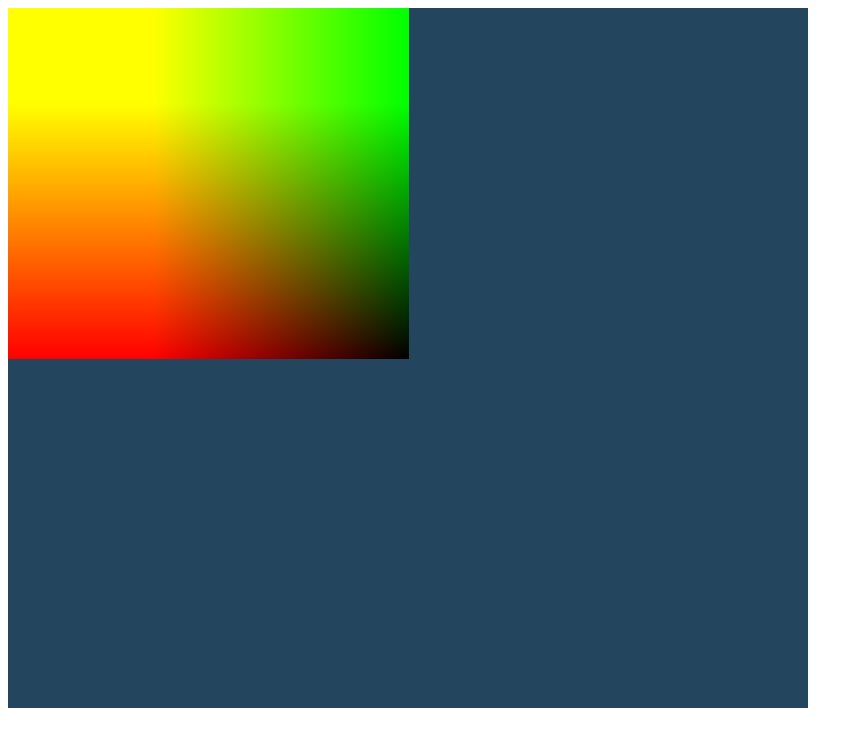
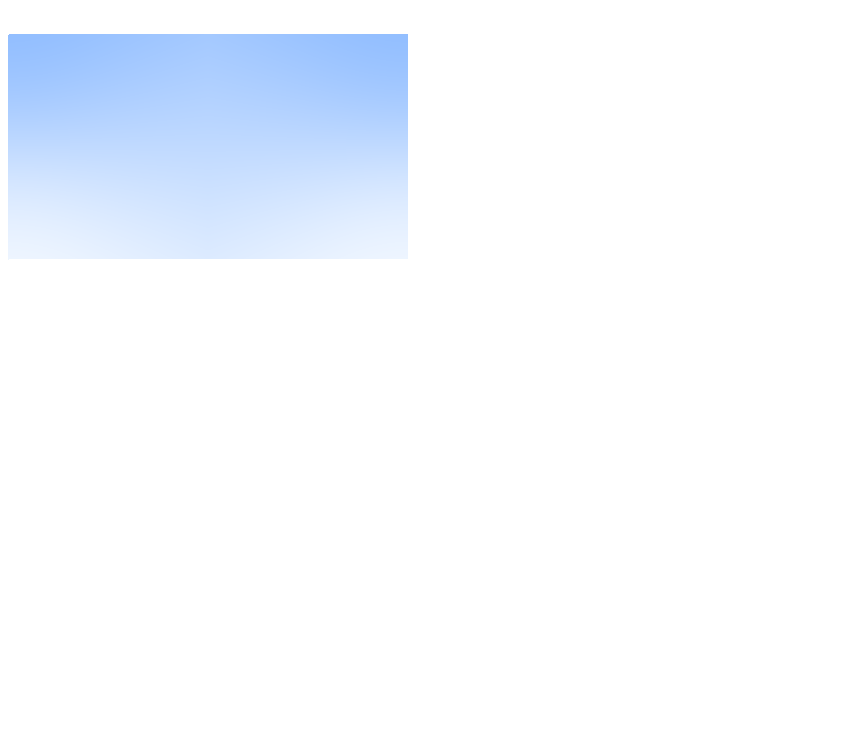
Before and after one commit to 17ya/RayTracing, a website with bundled scripts: page index.html in a window 1280 px wide. Shown: the whole page, without its empty margins (0-863 px from the left). Built offline with nearby package versions, Linux system fonts and the light colour scheme.

Commit message:
feature: Sending Rays Into the Scene

```diff
--- a/dist/index.html
+++ b/index.html
@@ -7,5 +7,5 @@
     <title>101</title>
   </head>
   <body></body>
-  <script src="./index.js" type="module"></script>
+  <script src="dist/index.js" type="module"></script>
 </html>
--- a/index.ts
+++ b/index.ts
@@ -1,11 +1,69 @@
-import { PPM } from "./src/PPM.js";
-import Scene from "./src/Scene.js";
+// import Color from "./Color.js";
 
-const scene = new Scene(800, 700, [35, 69, 94, 255]);
+import Scene from "./other/Scene.js";
+import Color from "./src/Color.js";
+import { Ray } from "./src/Ray.js";
+import Vector from "./src/Vector.js";
 
-// alert(1);
+const scene = new Scene(400, 500, [255, 255, 255, 255]);
 
-// scene.setLine(-400, 0, 400, 0, [0, 0, 0, 255]);
-// scene.setLine(0, 350, 0, -350, [0, 0, 0, 255]);
+const rayColor = (r: Ray) => {
+  const unitDirection = r.direction.unit();
+  const t = 0.5 * (unitDirection.y + 1.0);
+  const a = new Color(1.0, 1.0, 1.0).toVector();
+  const b = new Color(0.5, 0.7, 1.0).toVector();
+  //线性插值
+  return a.multiply(1.0 - t).add(b.multiply(t));
+};
 
-PPM(scene);
+//Image
+const aspect_ratio = 16.0 / 9.0;
+const image_width = 400;
+const image_height = image_width / aspect_ratio;
+
+//Camera
+const viewport_height = 2.0;
+const viewport_width = aspect_ratio * viewport_height;
+const focal_length = 1.0;
+
+const origin = new Vector(0, 0, 0);
+const horizontal = new Vector(viewport_width, 0, 0);
+const vertical = new Vector(0, viewport_height, 0);
+
+//视口左下角的坐标
+const lower_left_corner = origin
+  .subtract(horizontal.divide(2))
+  .subtract(vertical.divide(2))
+  .subtract(new Vector(0, 0, focal_length));
+
+const imageData = scene.getImageData();
+
+for (let j = image_height - 1; j >= 0; --j) {
+  for (let i = 0; i < image_width; ++i) {
+    const u = i / (image_width - 1);
+    const v = j / (image_height - 1);
+
+    const direction = lower_left_corner
+      .add(horizontal.multiply(u))
+      .add(vertical.multiply(v))
+      .subtract(origin);
+
+    const pixel_color = rayColor(new Ray(origin, direction));
+
+    const offset = scene.getOffset(i, j);
+
+    const color = [
+      pixel_color.x * 255.999,
+      pixel_color.y * 255.999,
+      pixel_color.z * 255.999,
+      255,
+    ];
+
+    for (let k = 0; k < color.length; k++) {
+      //@ts-ignore
+      imageData.data[offset + k] = color[k];
+    }
+  }
+}
+//@ts-ignore
+scene.render(imageData);
--- /dev/null
+++ b/src/Color.ts
@@ -0,0 +1,15 @@
+import Vector from "./Vector.js";
+
+class Color {
+  constructor(
+    public r: number = 0,
+    public g: number = 0,
+    public b: number = 0
+  ) {}
+
+  toVector = (): Vector => {
+    return new Vector(this.r, this.g, this.b);
+  };
+}
+
+export default Color;
--- /dev/null
+++ b/src/Ray.ts
@@ -0,0 +1,23 @@
+import Vector3 from "./Vector.js";
+
+export class Ray {
+  time: number;
+
+  constructor(
+    public origin: Vector3,
+    public direction: Vector3,
+    options: { time?: number } = {}
+  ) {
+    this.time = options.time || 1;
+  }
+
+  pointAtParameter(t: number = 1) {
+    const direction = this.direction;
+    const origin = this.origin;
+    return origin.add(direction.multiply(t));
+  }
+
+  unitDirection() {
+    return this.direction.unit();
+  }
+}
--- /dev/null
+++ b/src/Vector.ts
@@ -0,0 +1,107 @@
+class Vector {
+  public x: number;
+  public y: number;
+  public z: number;
+
+  constructor(x: number, y: number, z: number) {
+    this.x = x;
+    this.y = y;
+    this.z = z;
+  }
+
+  negative = () => {
+    return new Vector(-this.x, -this.y, -this.z);
+  };
+
+  add = (v: Vector | number) => {
+    if (v instanceof Vector) {
+      return new Vector(this.x + v.x, this.y + v.y, this.z + v.z);
+    }
+    return new Vector(this.x + v, this.y + v, this.z + v);
+  };
+
+  subtract = (v: Vector | number) => {
+    if (v instanceof Vector) {
+      return new Vector(this.x - v.x, this.y - v.y, this.z - v.z);
+    }
+    return new Vector(this.x - v, this.y - v, this.z - v);
+  };
+
+  multiply = (v: Vector | number) => {
+    if (v instanceof Vector) {
+      return new Vector(this.x * v.x, this.y * v.y, this.z * v.z);
+    }
+    return new Vector(this.x * v, this.y * v, this.z * v);
+  };
+
+  divide = (v: Vector | number) => {
+    if (v instanceof Vector) {
+      return new Vector(
+        this.x / v.x || 0,
+        this.y / v.y || 0,
+        this.z / v.z || 0
+      );
+    }
+    return new Vector(this.x / v || 0, this.y / v || 0, this.z / v || 0);
+  };
+
+  equals = (v: Vector) => {
+    return this.x == v.x && this.y == v.y && this.z == v.z;
+  };
+
+  dot = (v: Vector | number) => {
+    if (v instanceof Vector) {
+      return this.x * v.x + this.y * v.y + this.z * v.z;
+    }
+    return this.x * v + this.y * v + this.z * v;
+  };
+
+  cross = (v: Vector) => {
+    return new Vector(
+      this.y * v.z - this.z * v.y,
+      this.z * v.x - this.x * v.z,
+      this.x * v.y - this.y * v.x
+    );
+  };
+
+  length = () => {
+    return Math.sqrt(this.dot(this));
+  };
+
+  unit = () => {
+    return this.divide(this.length());
+  };
+
+  min = () => {
+    return Math.min(Math.min(this.x, this.y), this.z);
+  };
+
+  max = () => {
+    return Math.max(Math.max(this.x, this.y), this.z);
+  };
+
+  //   toAngles = () => {
+  //     return {
+  //       theta: Math.atan2(this.z, this.x),
+  //       phi: Math.asin(this.y / this.length()),
+  //     };
+  //   };
+
+  //   angleTo = (v: Vector) => {
+  //     return Math.acos(this.dot(a) / (this.length() * a.length()));
+  //   };
+
+  toArray = (n: 1 | 2 | 3) => {
+    return [this.x, this.y, this.z].slice(0, n || 3);
+  };
+
+  clone = () => {
+    return new Vector(this.x, this.y, this.z);
+  };
+
+  toColor = () => {
+    // return new Color(this.x, this.y, this.z, 1);
+  };
+}
+
+export default Vector;
```
Also changed, not shown: package.json (added, +12 -0 lines), dist/index.js, dist/src/PPM.js (deleted), dist/src/Scene.js (deleted), other/PPM.ts (renamed from src/PPM.ts), other/Scene.ts (renamed from src/Scene.ts), 3 other files.
